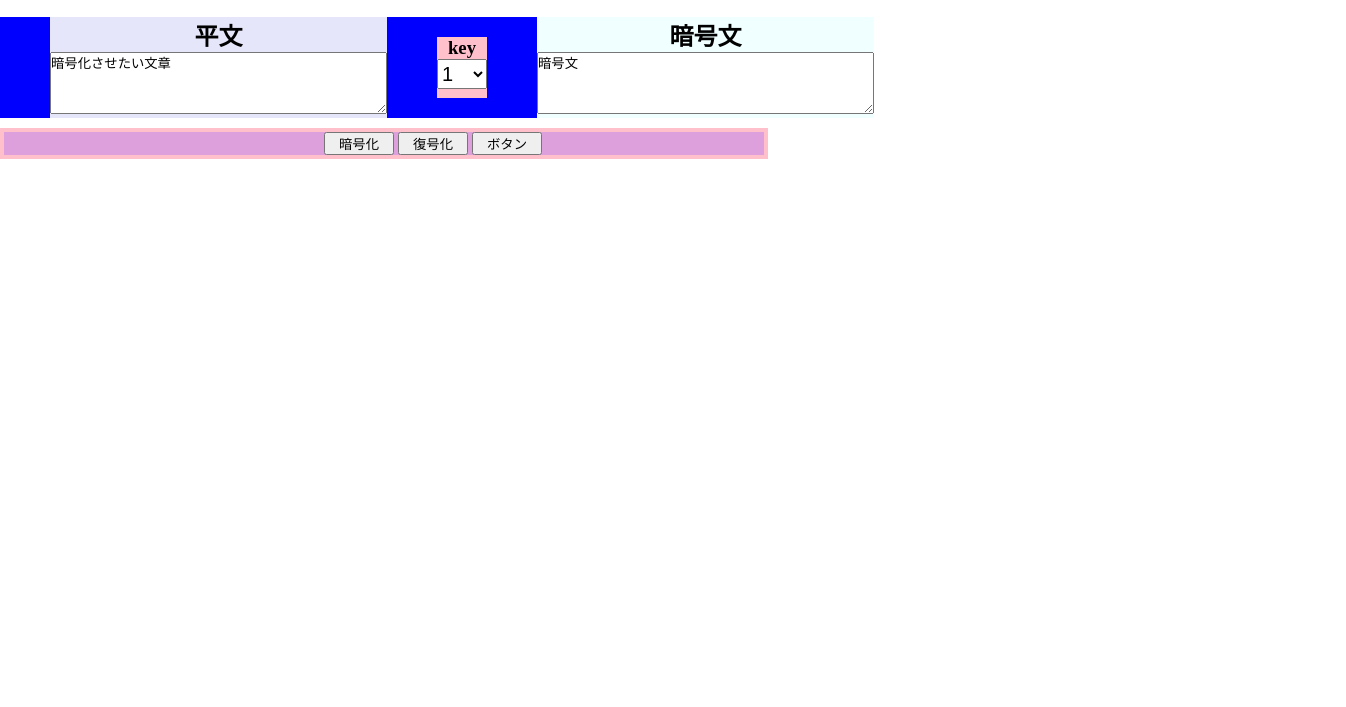
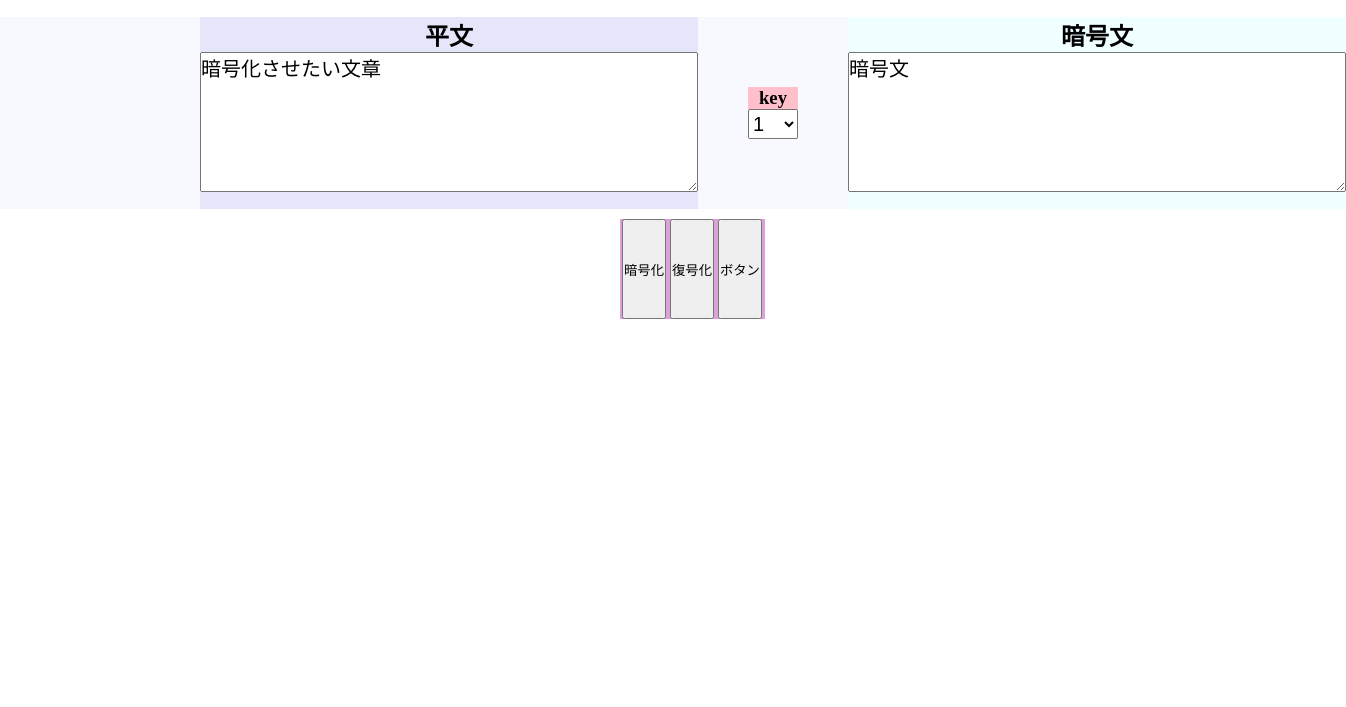
Before and after one commit to t-yukami/web, a plain HTML site: page index.html in a window 1280 px wide. Shown: the part 93-800 px from the top of the page, 1346 px wide, since content can reach past the window. Drawn offline with nearby package versions, Linux system fonts and the light colour scheme.

Commit message:
cssを変更

```diff
--- a/index.html
+++ b/index.html
@@ -19,7 +19,7 @@
         <div class="main">
           <div class="plaintext">
             <h2>平文</h2>
-            <textarea name="plaintext" rows="4" cols="40">暗号化させたい文章</textarea>
+            <textarea name="plaintext" rows="6" cols="40">暗号化させたい文章</textarea>
           </div>
           <div class="key">
             <h3>key</h3>
@@ -38,7 +38,7 @@
           </div>
           <div class="ciphertext">
             <h2>暗号文</h2>
-            <textarea name="ciphertext" rows="4" cols="40">暗号文</textarea>
+            <textarea name="ciphertext" rows="6" cols="40">暗号文</textarea>
           </div>
         </div>
         <div class="button_box">
--- a/style.css
+++ b/style.css
@@ -3,10 +3,6 @@
 *{
   margin: 0;
   padding: 0;
-}
-
-body{
-  margin-right: 40%;
 }
 .header{
   padding: 20px;
@@ -18,7 +14,8 @@ body{
 
 .main{
   display: flex;
-  background: blue;
+  padding-left: 150px;
+  background: ghostwhite;
 }
 
 .plaintext{
@@ -29,7 +26,7 @@ body{
 
 .key{
   text-align: center;
-  margin: 20px 0px;
+  margin: 70px 0;
   background: pink;
 }
 .key select{
@@ -44,16 +41,24 @@ body{
   background: azure;
 }
 
+textarea{
+  font-size: 20px;
+}
+
 .button_box{
-  padding-left: 320px;
+  display: flex;
   margin-top: 10px;
-  border: solid 4px pink;
+  margin-left: 620px;
+
+  width: 145px;
+  height: 100px;
   background: plum;
 }
 
 .button{
-  width: 70px;
-  height: 30%;
+  margin:0 2px;
+  /* width: 70px;
+  height: 60%; */
 }
 
 .pink{
```
